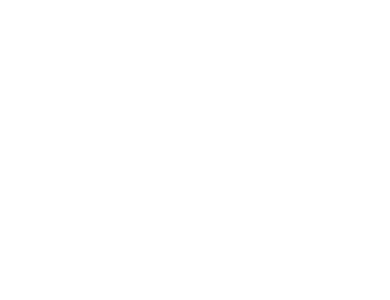
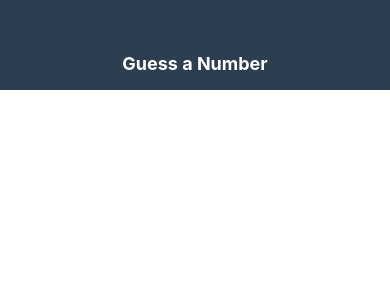
Before and after one commit to shahnawaz-pabon/Learn-React-Native, a React Native app in the folder simple-game/: screen / in a window 390 px wide. Shown: the top 300 px of the page. Built offline with nearby package versions, Linux system fonts and the light colour scheme.

Commit message:
Simple header component added and styled

```diff
--- a/simple-game/App.js
+++ b/simple-game/App.js
@@ -1,13 +1,20 @@
 import React from 'react';
 import { StyleSheet, Text, View } from 'react-native';
 
+import Header from './components/Header';
+
 export default function App() {
   return (
-    <View>
+
+    <View style={styles.screen}>
+      <Header title="Guess a Number"/>
     </View>
+
   );
 }
 
 const styles = StyleSheet.create({
-
+  screen: {
+    flex: 1
+  }
 });
--- /dev/null
+++ b/simple-game/components/Header.js
@@ -0,0 +1,29 @@
+import React from 'react';
+
+import { StyleSheet, Text, View } from 'react-native';
+
+const Header = props => {
+  return (
+    <View style={styles.header}>
+      <Text style={styles.headerTitle}>{props.title}</Text>
+    </View>
+  );
+};
+
+const styles = StyleSheet.create({
+  header: {
+    width: '100%',
+    height: 90,
+    paddingTop: 36,
+    backgroundColor: '#2c3e50',
+    alignItems: 'center',
+    justifyContent: 'center'
+  },
+  headerTitle: {
+    color: 'white',
+    fontSize: 18,
+    fontWeight: 'bold'
+  }
+});
+
+export default Header;
```
